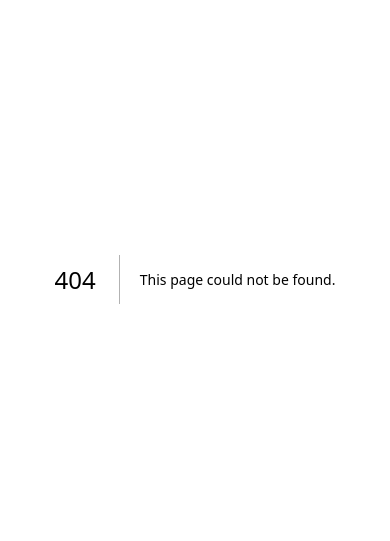
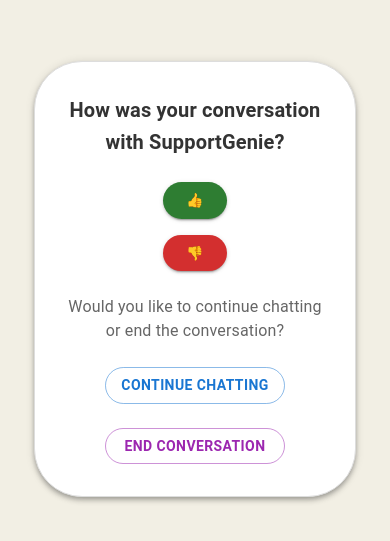
Before and after one commit to mitali-dxt/SupportGenie, a Next.js app: page /feedback in a window 390 px wide. Before the commit this address had no page. Shown: the part 143-684 px from the top of the page. Built offline with nearby package versions, Linux system fonts and the light colour scheme.

Commit message:
added responsiveness

```diff
--- /dev/null
+++ b/app/feedback/page.js
@@ -0,0 +1,96 @@
+'use client';
+
+import { useRouter } from 'next/navigation';
+import { Box, Button, Typography, Stack, useMediaQuery, useTheme } from '@mui/material';
+import { useState } from 'react';
+
+export default function Feedback() {
+  const router = useRouter();
+  const [feedback, setFeedback] = useState('');
+
+  const theme = useTheme();
+  const isMobile = useMediaQuery(theme.breakpoints.down('sm'));
+
+  const handleFeedback = (type) => {
+    setFeedback(type);
+    console.log(`Feedback: ${type}`);
+  };
+
+  return (
+    <Box
+      width="100vw"
+      height="100vh"
+      display="flex"
+      flexDirection="column"
+      justifyContent="center"
+      alignItems="center"
+      bgcolor="#F2EFE4"
+      p={2}
+    >
+      <Stack
+        direction="column"
+        width={isMobile ? '90%' : '400px'}
+        maxWidth="90%"
+        border="1px solid #ddd"
+        borderRadius={12}
+        p={4}
+        spacing={3}
+        bgcolor="white"
+        boxShadow={4}
+        alignItems="center"
+      >
+        <Typography
+          variant={isMobile ? "h6" : "h5"}
+          fontWeight="bold"
+          color="#333"
+          textAlign="center"
+        >
+          How was your conversation with SupportGenie?
+        </Typography>
+        <Stack direction={isMobile ? "column" : "row"} spacing={2} justifyContent="center">
+          <Button
+            variant="contained"
+            color="success"
+            onClick={() => handleFeedback('positive')}
+            sx={{ borderRadius: '20px', fontWeight: 'bold', mb: isMobile ? 2 : 0 }}
+          >
+            👍
+          </Button>
+          <Button
+            variant="contained"
+            color="error"
+            onClick={() => handleFeedback('negative')}
+            sx={{ borderRadius: '20px', fontWeight: 'bold', mb: isMobile ? 2 : 0 }}
+          >
+            👎
+          </Button>
+        </Stack>
+        <Typography
+          variant="body1"
+          color="#666"
+          textAlign="center"
+        >
+          Would you like to continue chatting or end the conversation?
+        </Typography>
+        <Stack direction={isMobile ? "column" : "row"} spacing={3} justifyContent="center">
+          <Button
+            variant="outlined"
+            color="primary"
+            onClick={() => router.push('/')}
+            sx={{ borderRadius: '20px', fontWeight: 'bold', mb: isMobile ? 2 : 0 }}
+          >
+            Continue Chatting
+          </Button>
+          <Button
+            variant="outlined"
+            color="secondary"
+            onClick={() => router.push('/signup')}
+            sx={{ borderRadius: '20px', fontWeight: 'bold', mb: isMobile ? 2 : 0 }}
+          >
+            End Conversation
+          </Button>
+        </Stack>
+      </Stack>
+    </Box>
+  );
+}
```
Also changed, not shown: app/chatbot/page.js (+40 -19 lines), app/login/page.js (+16 -25 lines), app/page.js (+2 -7 lines), app/signup/page.js (+17 -24 lines).
